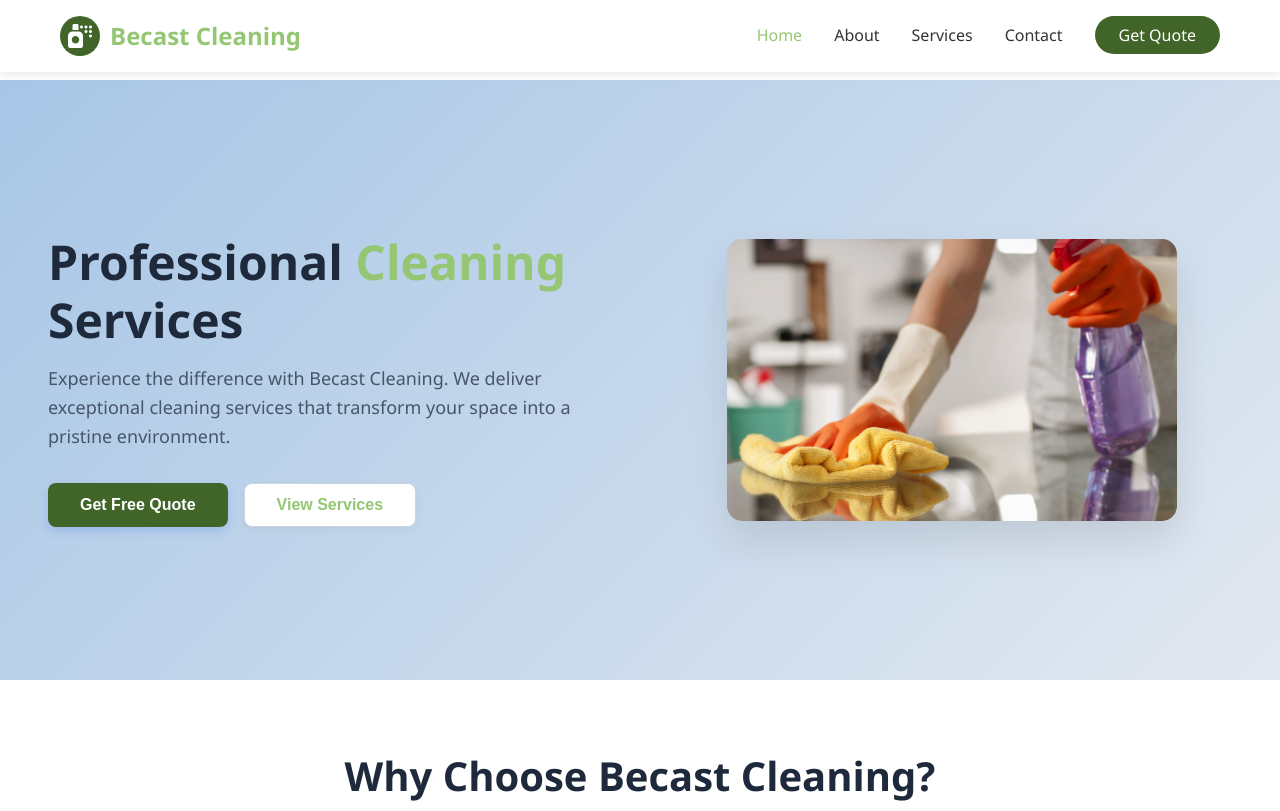
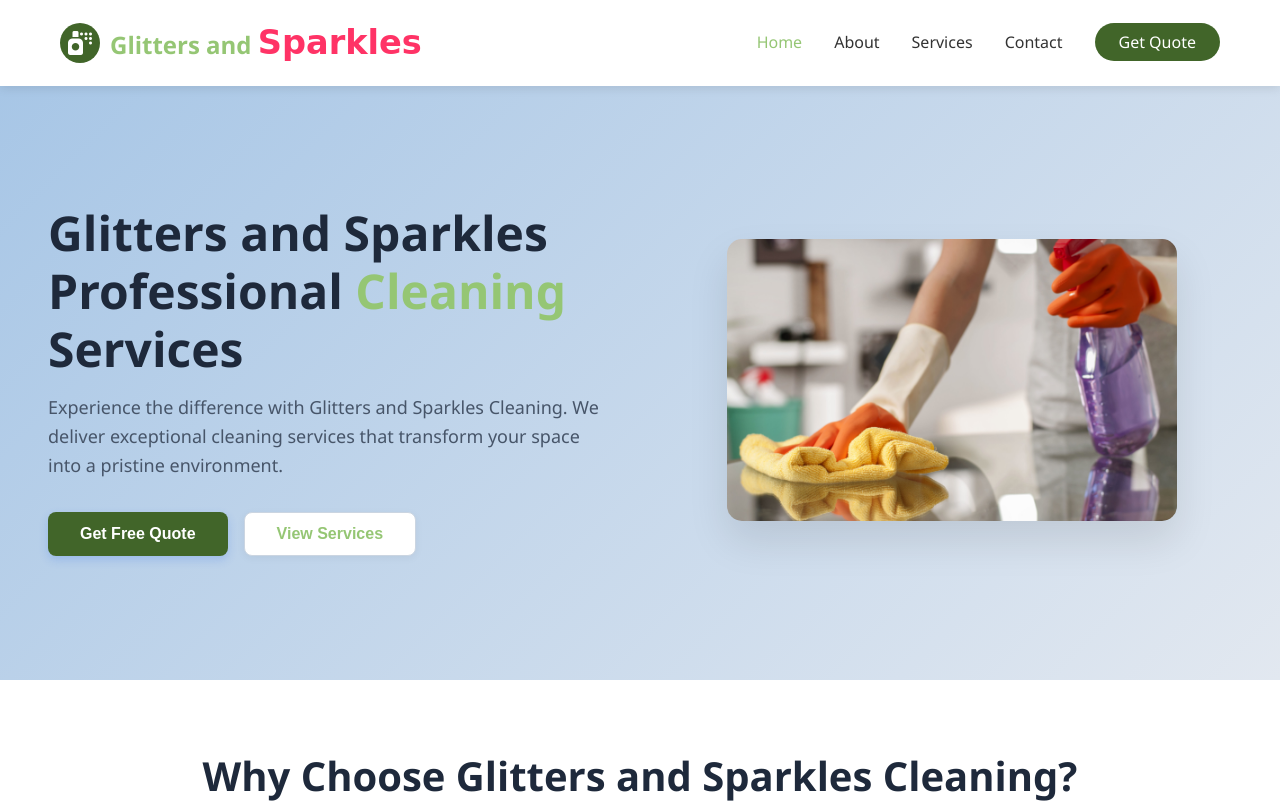
Before and after one commit to Olufummy/cleaning, a plain HTML site: page index.html in a window 1280 px wide. Shown: the top 811 px of the page. Drawn offline with Linux system fonts and the light colour scheme.

Commit message:
business name

```diff
--- a/assets/styles.css
+++ b/assets/styles.css
@@ -39,6 +39,13 @@ body {
     display: flex;
     justify-content: space-between;
     align-items: center;
+}
+
+.logo-text strong {
+  color: #ff3366;
+  font-size: 1.4em;
+  font-weight: 700;
+  font-family: 'Great Vibes', cursive;
 }
 
 .logo {
--- a/index.html
+++ b/index.html
@@ -3,7 +3,7 @@
 <head>
     <meta charset="UTF-8">
     <meta name="viewport" content="width=device-width, initial-scale=1.0">
-    <title>Becast Cleaning - Professional Cleaning Services</title>
+    <title>Glitters and Sparkles Cleaning - Professional Cleaning Services</title>
     <link rel="stylesheet" href="/assets/styles.css">
     <link href="https://cdnjs.cloudflare.com/ajax/libs/font-awesome/6.0.0/css/all.min.css" rel="stylesheet">
 </head>
@@ -16,7 +16,7 @@
                     <div class="logo-icon">
                         <i class="fas fa-spray-can"></i>
                     </div>
-                    <span class="logo-text">Becast Cleaning</span>
+                    <span class="logo-text">Glitters and <strong>Sparkles</strong></span>
                 </div>
                 <ul class="nav-menu">
                     <li><a href="#" class="nav-link active" data-page="home">Home</a></li>
@@ -42,10 +42,10 @@
                 <div class="hero-content">
                     <div class="hero-text">
                     <h1 class="hero-title">
-                        Professional <span class="highlight">Cleaning</span> Services
+                       Glitters and Sparkles Professional <span class="highlight">Cleaning</span> Services
                     </h1>
                     <p class="hero-subtitle">
-                        Experience the difference with Becast Cleaning. We deliver exceptional cleaning services that transform your space into a pristine environment.
+                        Experience the difference with Glitters and Sparkles Cleaning. We deliver exceptional cleaning services that transform your space into a pristine environment.
                     </p>
                     <div class="hero-buttons">
                         <button class="btn btn-primary" data-page="quote">Get Free Quote</button>
@@ -61,7 +61,7 @@
 
             <div class="features">
                 <div class="container">
-                    <h2>Why Choose Becast Cleaning?</h2>
+                    <h2>Why Choose Glitters and Sparkles Cleaning?</h2>
                     <div class="features-grid">
                         <div class="feature-card">
                             <i class="fas fa-shield-alt"></i>
@@ -93,7 +93,7 @@
                     <div class="testimonials-slider">
                         <div class="testimonial active">
                             <div class="stars">★★★★★</div>
-                            <p>"Becast Cleaning transformed our office space! Professional, reliable, and thorough. Highly recommended!"</p>
+                            <p>"Glitters and Sparkles Cleaning transformed our office space! Professional, reliable, and thorough. Highly recommended!"</p>
                             <div class="author">- Mr Isaac Ojo, Office Manager</div>
                         </div>
                         <div class="testimonial">
@@ -103,7 +103,7 @@
                         </div>
                         <div class="testimonial">
                             <div class="stars">★★★★★</div>
-                            <p>"Punctual, professional, and detail-oriented. Becast Cleaning exceeded our expectations!"</p>
+                            <p>"Punctual, professional, and detail-oriented. Glitters and Sparkles Cleaning exceeded our expectations!"</p>
                             <div class="author">- Mrs Victor Adeboyejo, Restaurant Owner</div>
                         </div>
                     </div>
@@ -115,14 +115,14 @@
         <section id="about" class="page">
             <div class="container">
                 <div class="about-hero">
-                    <h1>About Becast Cleaning</h1>
+                    <h1>About Glitters and Sparkles Cleaning</h1>
                     <p class="lead">Your trusted partner in creating spotless, healthy environments since 2020</p>
                 </div>
 
                 <div class="about-content">
                     <div class="about-text">
                         <h2>Our Story</h2>
-                        <p>Founded in 2020, Becast Cleaning has grown from a small local business to the region's most trusted cleaning service provider. We believe that a clean environment is essential for health, productivity, and peace of mind.</p>
+                        <p>Founded in 2020, Glitters and Sparkles Cleaning has grown from a small local business to the region's most trusted cleaning service provider. We believe that a clean environment is essential for health, productivity, and peace of mind.</p>
 
                         <h3>Our Mission</h3>
                         <p>To provide exceptional cleaning services that exceed expectations while maintaining the highest standards of professionalism, reliability, and environmental responsibility.</p>
@@ -340,7 +340,7 @@
             <div class="container">
                 <div class="edit" style=" text-align: center;">
                 <h1>Get Your Free Quote</h1>
-                <p class="lead">Quick and easy quote calculator for your cleaning needs</p> </div>
+                <p class="lead">After submitting your quote request, our team will review your information and contact you within 24 hours with a personalized estimate.</p> </div>
 
                 <div class="quote-calculator">
                     <form id="quoteForm">
@@ -434,7 +434,7 @@
                         <div class="logo-icon">
                             <i class="fas fa-spray-can"></i>
                         </div>
-                        <span class="logo-text">Becast Cleaning</span>
+                        <span class="logo-text">Glitters and Sparkles Cleaning</span>
                     </div>
                     <p>Professional cleaning services you can trust. Making your space spotless since 2020.</p>
                     <div class="social-links">
@@ -470,7 +470,7 @@
                 </div>
             </div>
             <div class="footer-bottom">
-                <p>&copy; 2025 Becast Cleaning. All rights reserved.</p>
+                <p>&copy; 2025 Glitters and Sparkles Cleaning. All rights reserved.</p>
             </div>
         </div>
     </footer>
```
